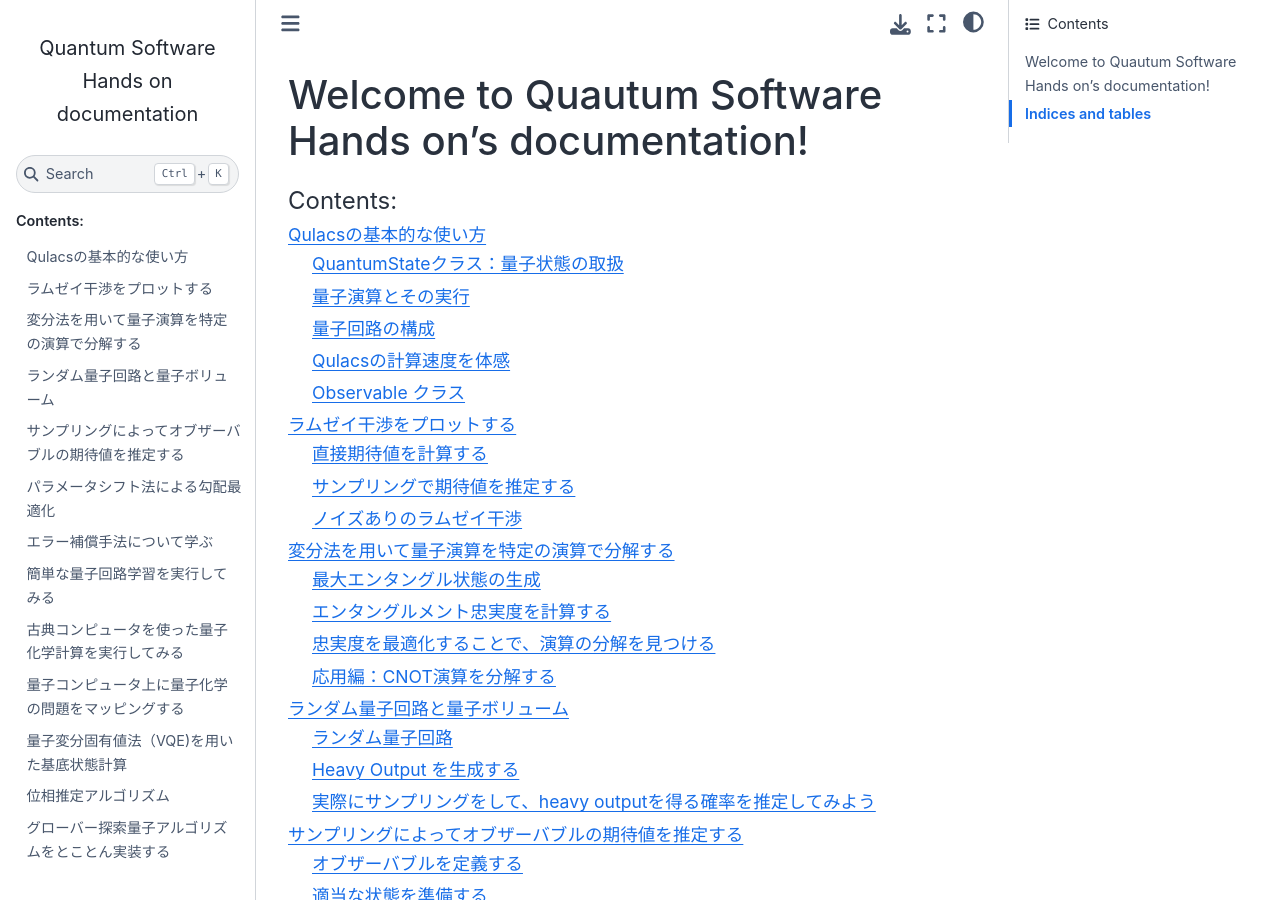
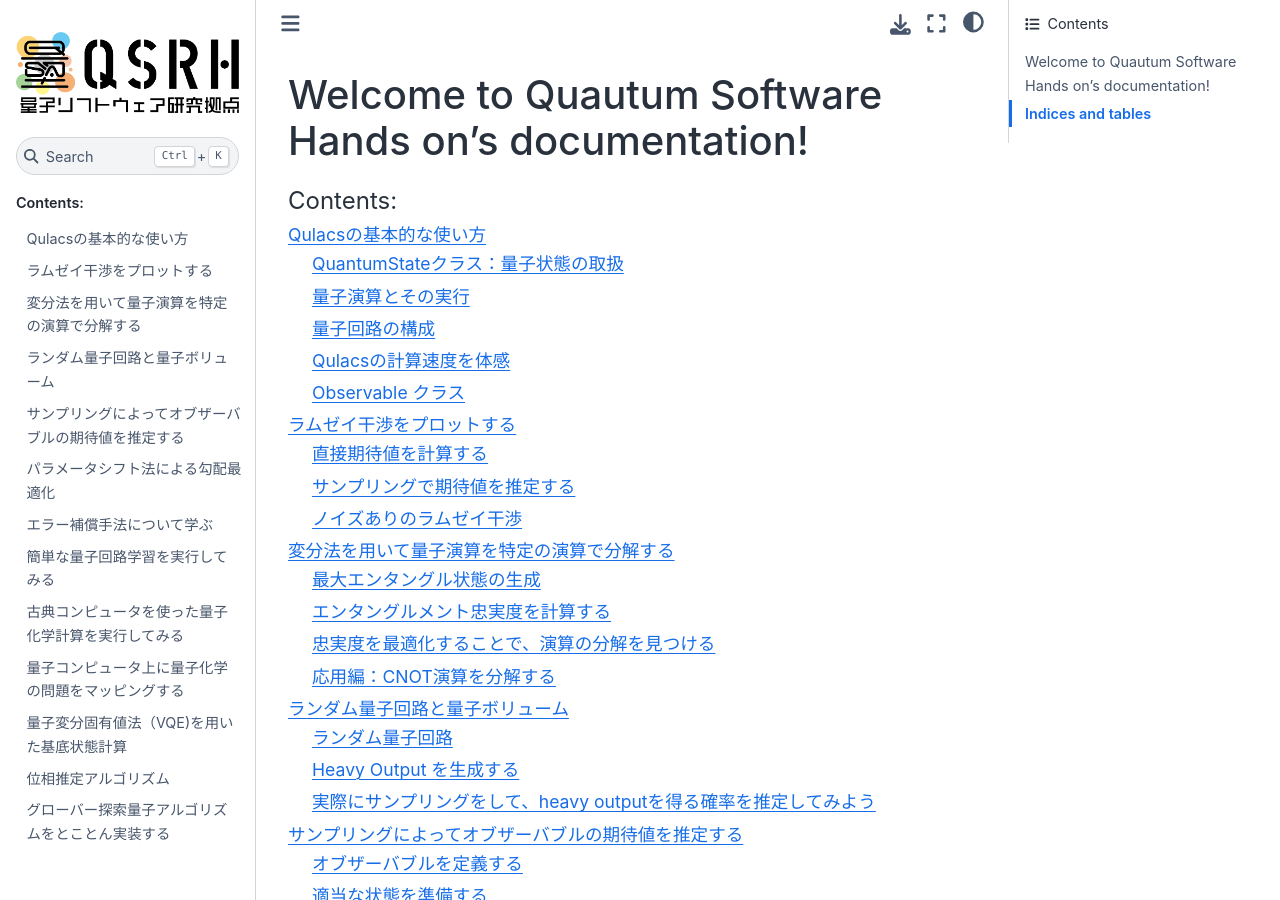
Before and after one commit to Qulacs-Osaka/quantum_software_handson, a Sphinx documentation site: the page built from doc/source/index.rst, in a window 1280 px wide and 900 px high. Built offline with Sphinx 7.4.7 and the Sphinx Book theme 1.1.4, drawn with Linux system fonts in a browser that asks for light colours; pages that are not in the unit, such as notebooks, are missing from menus.

Commit message:
add logo

```diff
--- a/doc/source/conf.py
+++ b/doc/source/conf.py
@@ -56,3 +56,5 @@ html_theme = "sphinx_book_theme"
 # relative to this directory. They are copied after the builtin static files,
 # so a file named "default.css" will overwrite the builtin "default.css".
 html_static_path = ["_static"]
+
+html_logo = "mark_type_jp_c.png"
```
Also changed, not shown: doc/source/mark_type_jp_c.png (added).
